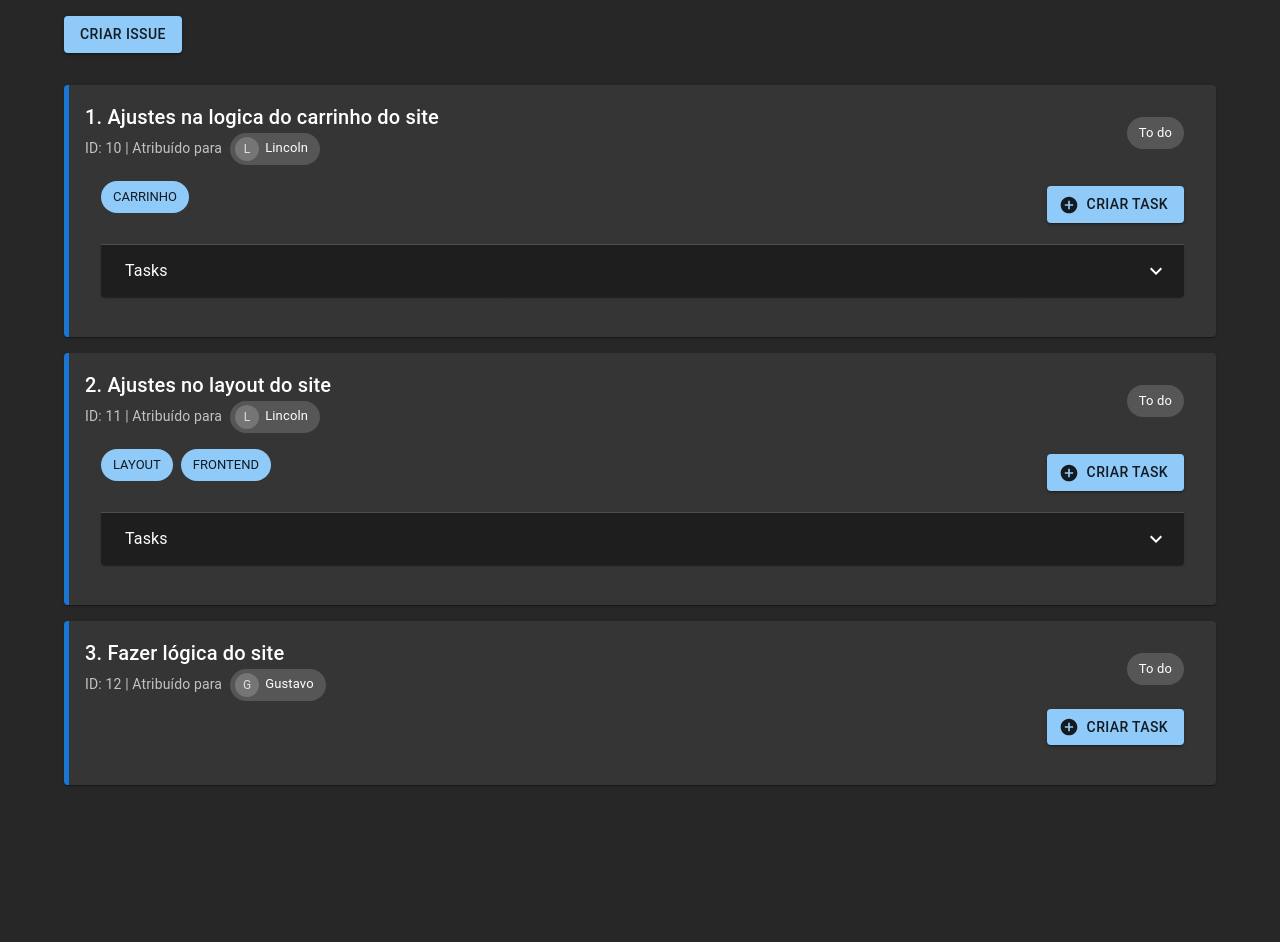
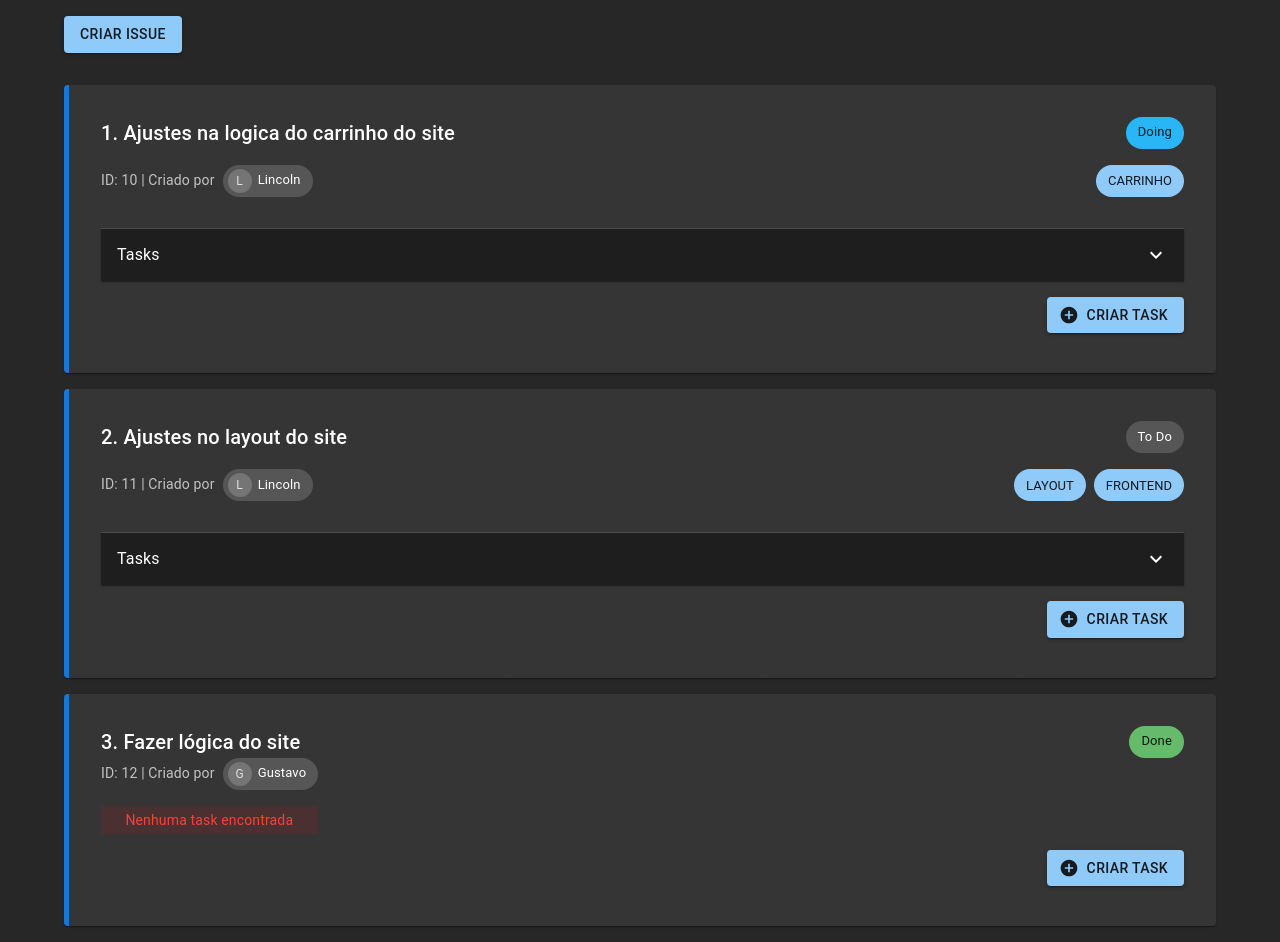
Before and after one commit to drypzz/tunesoft-test, a React (Create React App) app: page / in a window 1280 px wide. Shown: the part 240-1182 px from the top of the page. Before the commit the page ends 1041 px from the top, so only its background shows below. Built offline with nearby package versions, Linux system fonts and the light colour scheme; data requests are answered from the project's data file.

Commit message:
feat: add modal tasks and new grid format

```diff
--- a/package.json
+++ b/package.json
@@ -13,6 +13,7 @@
     "@emotion/styled": "^11.13.0",
     "@mui/icons-material": "^6.0.0",
     "@mui/material": "^6.0.0",
+    "@mui/x-data-grid": "^7.27.2",
     "axios": "^1.7.5",
     "json-server": "^1.0.0-beta.2",
     "react": "^18.3.1",
--- a/src/Container/TemplateContainer.tsx
+++ b/src/Container/TemplateContainer.tsx
@@ -45,13 +45,13 @@ export const TemplateContainer = () => {
         order: 1,
         id: 10,
         title: "Ajustes na logica do carrinho do site",
-         assignedTo: "Lincoln",
-         state: "To Do",
+        createdBy: "Lincoln",
+        state: "doing",
         tags: ["CARRINHO"],
         tasks: [
           {
             id: 101,
-               title: "Criar lógica de adicionar produto ao carrinho",
+            title: "Criar lógica de adicionar produto ao carrinho", // maximo de 215 caracteres
             assignedTo: "Gustavo",
             state: "done",
             description: "Pegue o incone de adicionar ao carrinho e faça a lógica de adicionar o produto ao carrinho",
@@ -60,7 +60,7 @@ export const TemplateContainer = () => {
             id: 102,
             title: "Criar lógica de remover produto do carrinho",
             assignedTo: "Gustavo",
-               state: "in-progress",
+            state: "doing",
             description: "Pegue o incone de remover do carrinho e faça a lógica de remover o produto do carrinho",
           },
           {
@@ -69,14 +69,42 @@ export const TemplateContainer = () => {
             assignedTo: "Gustavo",
             state: "To Do",
             description: "Calcular o valor total do carrinho e exibir na tela",
-            }
+          },
+          {
+            id: 104,
+            title: "Criar lógica de calcular o valor total do carrinho",
+            assignedTo: "Gustavo",
+            state: "To Do",
+            description: "Calcular o valor total do carrinho e exibir na tela",
+          },
+          {
+            id: 105,
+            title: "Criar lógica de calcular o valor total do carrinho",
+            assignedTo: "Gustavo",
+            state: "To Do",
+            description: "Calcular o valor total do carrinho e exibir na tela",
+          },
+          {
+            id: 106,
+            title: "Criar lógica de calcular o valor total do carrinho",
+            assignedTo: "Gustavo",
+            state: "To Do",
+            description: "Calcular o valor total do carrinho e exibir na tela",
+          },
+          {
+            id: 107,
+            title: "Criar lógica de calcular o valor total do carrinho",
+            assignedTo: "Gustavo",
+            state: "To Do",
+            description: "Calcular o valor total do carrinho e exibir na tela",
+          },
         ]
       },
       {
         order: 2,
         id: 11,
         title: "Ajustes no layout do site",
-         assignedTo: "Lincoln",
+        createdBy: "Lincoln",
         state: "To Do",
         tags: ["LAYOUT", "FRONTEND"],
         tasks: [
@@ -91,7 +119,7 @@ export const TemplateContainer = () => {
             id: 112,
             title: "Ajustar o layout da página de carrinho",
             assignedTo: "Lincoln",
-               state: "To Do",
+            state: "doing",
             description: "Ajustar o layout da página de carrinho para que fique responsivo",
           },
         ]
@@ -100,8 +128,8 @@ export const TemplateContainer = () => {
         order: 3,
         id: 12,
         title: "Fazer lógica do site",
-         assignedTo: "Gustavo",
-         state: "To Do",
+        createdBy: "Gustavo",
+        state: "done",
         tags: [],
         tasks: []
       }
@@ -115,7 +143,7 @@ export const TemplateContainer = () => {
         {/* Título do projeto */}
         <Box sx={{ margin: '30px 0' }}>
           <h1 style={{ textAlign: 'center', color: '#90caf9' }}>
-            GL Code Lab - Tasks
+            GL - Taskers
           </h1>
         </Box>
 
--- a/src/components/CardBacklog/CardBacklogComponents.tsx
+++ b/src/components/CardBacklog/CardBacklogComponents.tsx
@@ -1,161 +1,194 @@
-import React from "react";
-
+import React, { useState } from "react";
 import {
-   Card,
-   CardContent,
-   Typography,
-   Chip,
-   Box,
-   Accordion,
-   AccordionSummary,
-   AccordionDetails,
-   List,
-   ListItem,
-   ListItemText,
-   Grid,
-   Avatar,
-   Button,
+   Card, CardContent, Typography, Chip, Box, Avatar, Button,
+   Accordion, AccordionSummary, AccordionDetails, Modal, Fade, Backdrop,
+   Divider
 } from "@mui/material";
-// import ExpandMoreIcon from "@mui/icons-material/ExpandMore";
-import { AddCircle, ExpandMore} from "@mui/icons-material";
-
+import { DataGrid } from "@mui/x-data-grid";
+import { AddCircle, ExpandMore } from "@mui/icons-material";
 import { ICardBacklogComponentsProps } from "./CardBacklogComponents.types";
 
 export const CardBacklogComponents = ({
    order,
    id,
    title,
-   assignedTo,
+   createdBy,
    state,
    tags = [],
    tasks = [],
 }: ICardBacklogComponentsProps) => {
+   const [open, setOpen] = useState(false);
+   const [selectedTask, setSelectedTask] = useState<{ id: number; title: string; description: string, state: string;  } | null>(null);
+   // const [test, setTest ] = useState<tasks>();
+
+   const handleOpen = (task: any) => {
+      setSelectedTask(task);
+      setOpen(true);
+   };
+
+   const handleClose = () => setOpen(false);
+
+   const columns = [
+      { field: "id", headerName: "ID", width: 70 },
+      {
+         field: "title",
+         headerName: "Título",
+         flex: 1,
+         renderCell: (params) => (
+            <Typography
+               variant="body2"
+               color="primary"
+               sx={{
+                  display: 'flex', alignItems: 'center', height: '100%', width: '100%',
+                  whiteSpace: 'normal', wordBreak: 'break-word',
+                  cursor: 'pointer', textDecoration: 'none', color: '#FFF',
+                  '&:hover': { color: '#1976d2', textDecoration: 'underline', transition: 'all ease-in-out .3s'},
+               }}
+               onClick={() => handleOpen(params.row)}
+            >
+               {params.value}
+            </Typography>
+         )
+      },
+      { field: "assignedTo", headerName: "Atribuído Para", width: 150, renderCell: (params) => (
+         <Chip avatar={<Avatar>{params.value[0]}</Avatar>} label={params.value} />
+      )},
+      { field: "state", headerName: "Status", width: 130, renderCell: (params) => (
+         params.value === "done" ? <Chip label="Done" color="success" /> :
+         params.value === "doing" ? <Chip label="Doing" color="info" /> :
+         <Chip label="To do" color="default" />
+      )},
+   ];
+
+
    return (
       <Card sx={{ mb: 2, p: 2, borderLeft: "5px solid #1976d2", backgroundColor: "rgba(255, 255, 255, 0.01)" }}>
          <CardContent>
-            <Grid container spacing={2} alignItems="center">
-               <Grid xs={12} sm={8}>
-                  <Typography variant="h6">
-                     {order}. {title}
-                  </Typography>
+            <Box
+               sx={{
+                  display: "flex",
+                  justifyContent: "space-between",
+                  alignItems: "center",
+               }}
+            >
+               <Typography variant="h6">{order}. {title}</Typography>
+
                <Typography variant="body2" color="textSecondary">
-                     ID: {id} | Atribuído para
                   <Chip
-                        sx={{ ml: 1 }}
-                        avatar={
-                           <Avatar>{assignedTo[0]}</Avatar>
+                     label={
+                        state === "done" ? "Done" :
+                        state === "doing" ? "Doing" :
+                        "To Do"
                      }
-                        label={`${assignedTo}`}
-                        onClick={() => console.log("Selecionar usuário, ao criar a Issue vai pegar o nome que foi criado da conta do usuário")}
+                     color={
+                        state === "done" ? "success" :
+                        state === "doing" ? "info" :
+                        "default"
+                     }
                   />
                </Typography>
-               </Grid>
-               <Grid xs={12} sm={4} display="flex" justifyContent="flex-end">
-                  <Typography component="span" variant="body1">
-                     {state === "done" ? (
-                        <Chip label="Done" color="success" onClick={() => console.log("Selecionar o status da Issue")} />
-                     ) : state === "in-progress" ? (
-                        <Chip label="In Progress" color="primary" onClick={() => console.log("Selecionar o status da Issue")} />
-                     ) : (
-                        <Chip label="To do" color="default" onClick={() => console.log("Selecionar o status da Issue")} />
-                     )}
+            </Box>
+
+            <Box sx={{ display: "flex", justifyContent: "space-between", alignItems: "center"}}>
+               <Typography variant="body2" color="textSecondary">
+                  ID: {id} | Criado por
+                  <Chip sx={{ ml: 1 }} avatar={<Avatar>{createdBy[0]}</Avatar>} label={createdBy} />
                </Typography>
-               </Grid>
-            </Grid>
+
                {tags.length > 0 && (
-               <Box sx={{
-                  display: "flex",
-                  flexDirection: "row",
-                  alignItems: "center",
-                  justifyContent: "space-between",
-                  mb: 2,
-               }}>
-                  <Box mt={2} mb={2} display="flex" gap={1}>
+                  <Box sx={{ display: "flex", flexWrap: "wrap", gap: 1, mt: 2, mb: 2 }}>
                      {tags.map((tag) => (
                         <Chip key={tag} label={tag} color="primary" />
                      ))}
                   </Box>
-                  <Box sx={{
-                     display: "flex",
-                     flexDirection: "row",
-                     alignItems: "center",
-                     justifyContent: "flex-end",
-                     mt: 2,
-                  }}>
-                     <Button variant="contained" startIcon={<AddCircle />} onClick={() => console.log("Criar uma nova Task")}>
+               )}
+            </Box>
+
+            {tasks.length > 0 ? (
+               <Accordion sx={{ width: '100%', mt: 2 }}>
+                  <AccordionSummary expandIcon={<ExpandMore />}>
+                     <Typography variant="subtitle1">Tasks</Typography>
+                  </AccordionSummary>
+
+                  <AccordionDetails>
+                     <Box sx={{ height: 380, width: "100%" }}>
+                        <DataGrid
+                           rows={tasks}
+                           columns={columns}
+                           initialState={{
+                              pagination: {
+                                 paginationModel: {
+                                    pageSize: 5,
+                                 },
+                              },
+                           }}
+                           disableRowSelectionOnClick
+                           disableColumnMenu
+                           autoHeight
+                        />
+                     </Box>
+                  </AccordionDetails>
+               </Accordion>
+            ) :  (
+               <Box sx={{ mt: 2 }}>
+                  <Typography sx={{ p: 0.5, backgroundColor: 'rgba(255, 0, 0, 0.1)', width: '20%', display: 'flex', justifyContent: 'center'}} variant="body2" color="error">Nenhuma task encontrada</Typography>
+               </Box>
+            )}
+
+            <Box sx={{ display: "flex", justifyContent: "flex-end", mt: 2 }}>
+               <Button variant="contained" startIcon={<AddCircle />}>
                   Criar Task
                </Button>
             </Box>
-               </Box>
-            )}
-            {tasks.length > 0 ? (
-               <>
-                  <Accordion sx={{ width: '100%'}}>
-                     <AccordionSummary expandIcon={<ExpandMore />}>
-                        <Typography sx={{ ml: 1 }} variant="subtitle1">Tasks</Typography>
-                     </AccordionSummary>
-                     <AccordionDetails sx={{ padding: 0 }}>
-                        <List>
-                           {tasks.map((task) => (
-                              <ListItem key={task.id} divider>
-                                 <ListItemText
-                                    primary={
-                                       <>
-                                          <Typography component="span" variant="body1">
-                                             {task.id}. {task.title}
-                                          </Typography>
-                                          <Typography sx={{ ml: 1 }} component="span" variant="body1">
-                                             {task.state === "done" ? (
-                                                <Chip label="Done" color="success" onClick={() => console.log("Selecionar o status da Task")} />
-                                             ) : task.state === "in-progress" ? (
-                                                <Chip label="In Progress" color="primary" onClick={() => console.log("Selecionar o status da Task")} />
-                                             ) : (
-                                                <Chip label="To do" color="default" onClick={() => console.log("Selecionar o status da Task")} />
-                                             )}
+         </CardContent>
+
+         <Modal
+            open={open}
+            onClose={handleClose}
+            closeAfterTransition
+            BackdropComponent={Backdrop}
+            BackdropProps={{ timeout: 500 }}
+         >
+            <Fade in={open}>
+               <Box sx={{
+                  position: "absolute",
+                  top: "50%",
+                  left: "50%",
+                  transform: "translate(-50%, -50%)",
+                  width: 450,
+                  bgcolor: "background.paper",
+                  boxShadow: 24,
+                  p: 3,
+                  borderRadius: 2
+               }}>
+                  <Typography variant="body1" sx={{ fontWeight: "bold", mb: 1, color: "rgba(255, 255, 255, 0.9)" }}>
+                     ID: {selectedTask?.id}. {selectedTask?.title}
                   </Typography>
 
-                                       </>
-                                    }
-                                    secondary={
-                                       <>
-                                          <Typography component="span" variant="body2">
-                                             Atribuído para
+                  <Divider sx={{ my: 2 }} />
+
+                  <Typography variant="body1" sx={{ mb: 2, color: "rgba(255, 255, 255, 0.9)" }}>
+                     {selectedTask?.description}
+                  </Typography>
+
                   <Chip
-                                                sx={{ m: 1 }}
-                                                avatar={
-                                                   <Avatar>{task.assignedTo[0]}</Avatar>
-                                                }
-                                                label={`${task.assignedTo}`}
-                                                onClick={() => console.log("Selecionar usuário, ao criar a Issue vai pegar o nome que foi criado da conta do usuário")}
+                     label={selectedTask?.state}
+                     color={selectedTask?.state === "done" ? "success" : selectedTask?.state === "in-progress" ? "primary" : "default"}
                   />
-                                          </Typography>
-                                          <br />
-                                          <Typography component="span" variant="body2">
-                                             {task.description}
-                                          </Typography>
-                                       </>
-                                    }
-                                    />
-                              </ListItem>
-                           ))}
-                        </List>
-                     </AccordionDetails>
-                  </Accordion>
-               </>
-            ) : (
-               <Box sx={{
+
+                  <Button sx={{
                      display: "flex",
-                  flexDirection: "row",
+                     justifyContent: "center",
                      alignItems: "center",
-                  justifyContent: "flex-end",
-                  mt: 1,
-               }}>
-                  <Button variant="contained" startIcon={<AddCircle />} onClick={() => console.log("Criar uma nova Task")}>
-                     Criar Task
+                     width: "100%",
+                     mt: 2,
+                  }} onClick={handleClose}>
+                     Fechar
                   </Button>
                </Box>
-            )}
-         </CardContent>
+            </Fade>
+         </Modal>
+
       </Card>
-   )
-}
+   );
+};
--- a/src/components/CardBacklog/CardBacklogComponents.types.ts
+++ b/src/components/CardBacklog/CardBacklogComponents.types.ts
@@ -10,7 +10,7 @@ export interface ICardBacklogComponentsProps {
    order: number;
    id: number;
    title: string;
-   assignedTo: string;
+   createdBy: string;
    state: string;
    tags?: string[];
    tasks?: Task[];
```
Also changed, not shown: 2 other files (tests, documents, lock files or other folders). Lines whose indentation alone changed are shown as unchanged.
